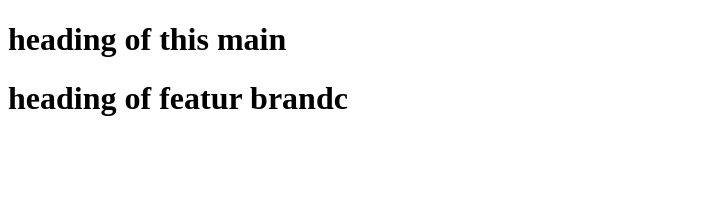
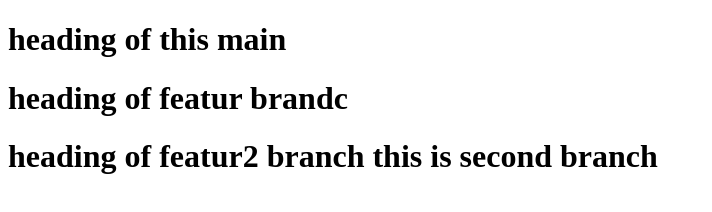
Before and after one commit to bheesetti-jai-4/newone, a plain HTML site: page index.html in a window 1280 px wide. Shown: the whole page, without its empty margins (0-712 px from the left). Drawn offline with Linux system fonts and the light colour scheme.

Commit message:
add feature2

```diff
--- a/index.html
+++ b/index.html
@@ -9,5 +9,6 @@
 <body>
     <h1>heading of this main</h1>
     <h1>heading of featur brandc</h1>
+    <h1>heading of featur2 branch this is second branch</h1>
 </body>
 </html>
```
